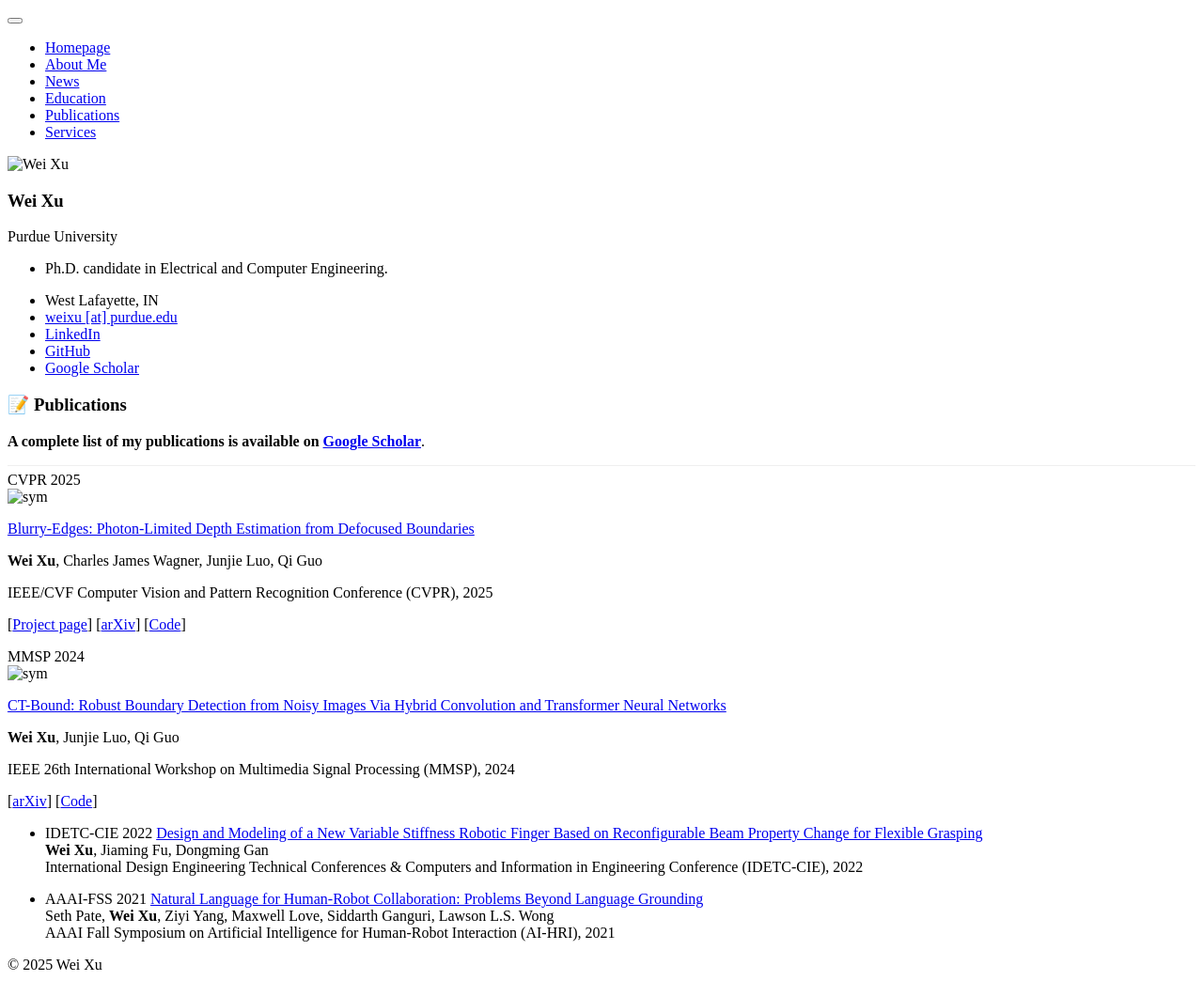
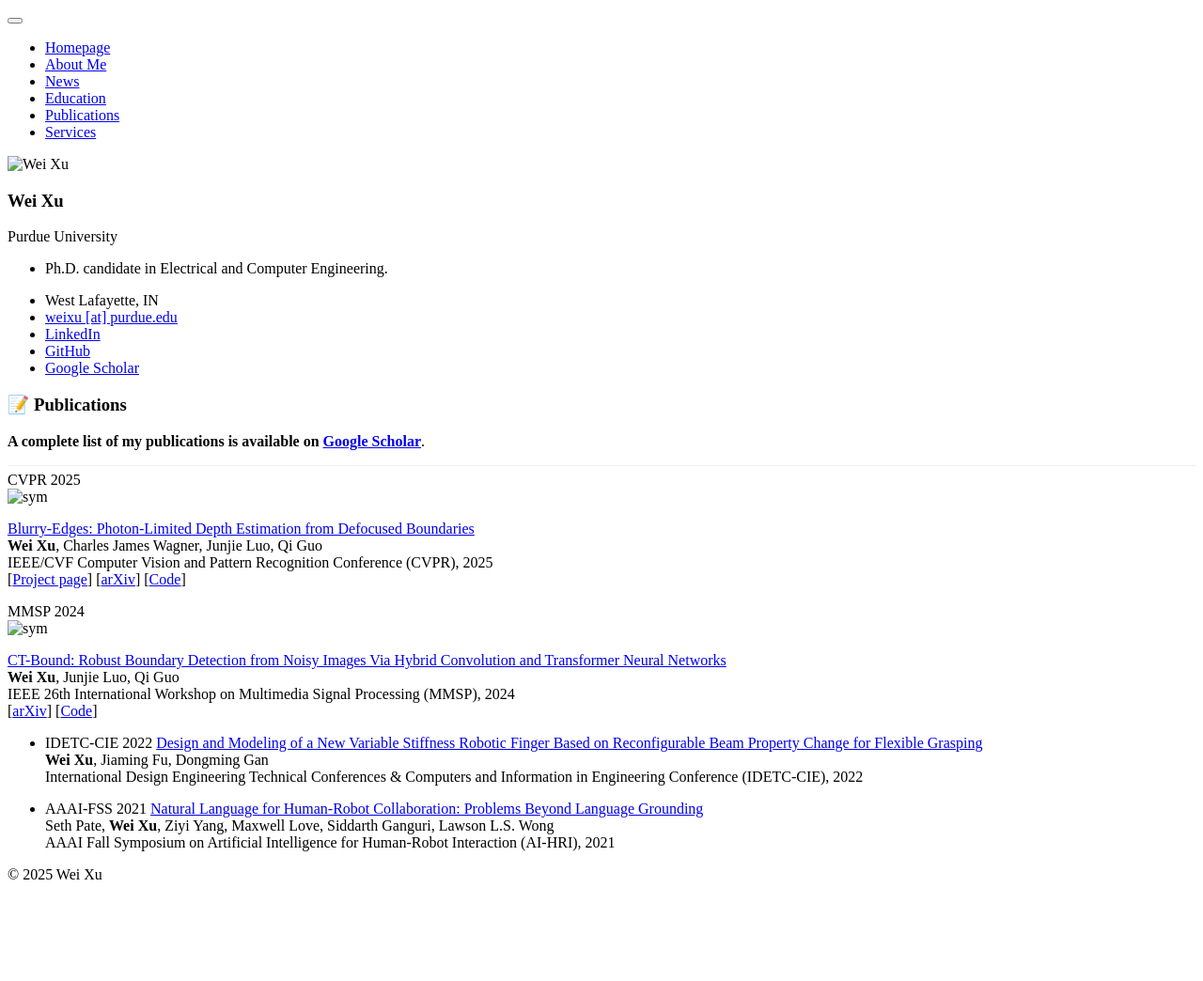
Before and after one commit to xuweiwen/xuweiwen.github.io, a Jekyll site: the page built from _pages/includes/publications.md, in a window 1280 px wide. Shown: the whole page at 94% size. Built offline with Jekyll 4.4.1, drawn with Linux system fonts in a browser that asks for light colours; our own code applies the rules of GitHub Pages for plain Markdown files; after the commit the page ends 948 px from its top, so only the background shows below that.

```diff
--- a/_pages/includes/publications.md
+++ b/_pages/includes/publications.md
@@ -7,13 +7,11 @@
 <div class='paper-box'><div class='paper-box-image'><div><div class="badge-image">CVPR 2025</div><img src='images/publication-teaser/blurry-edges.png' alt="sym" width="100%"></div></div>
 <div class='paper-box-text' markdown="1">
 
-[Blurry-Edges: Photon-Limited Depth Estimation from Defocused Boundaries](https://arxiv.org/abs/2503.23606)
+[Blurry-Edges: Photon-Limited Depth Estimation from Defocused Boundaries](https://arxiv.org/abs/2503.23606)<br>
+**Wei Xu**, Charles James Wagner, Junjie Luo, Qi Guo<br>
+IEEE/CVF Computer Vision and Pattern Recognition Conference (CVPR), 2025<br>
+[[Project page](https://blurry-edges.qiguo.org/)] [[arXiv](https://arxiv.org/abs/2503.23606)] [[Code](https://github.com/guo-research-group/Blurry-Edges)]
 
-**Wei Xu**, Charles James Wagner, Junjie Luo, Qi Guo
-
-IEEE/CVF Computer Vision and Pattern Recognition Conference (CVPR), 2025
-
-[[Project page](https://blurry-edges.qiguo.org/)] [[arXiv](https://arxiv.org/abs/2503.23606)] [[Code](https://github.com/guo-research-group/Blurry-Edges)]
 </div>
 </div>
 
@@ -21,13 +19,11 @@ IEEE/CVF Computer Vision and Pattern Recognition Conference (CVPR), 2025
 <div class='paper-box'><div class='paper-box-image'><div><div class="badge-image">MMSP 2024</div><img src='images/publication-teaser/ct-bound.png' alt="sym" width="100%"></div></div>
 <div class='paper-box-text' markdown="1">
 
-[CT-Bound: Robust Boundary Detection from Noisy Images Via Hybrid Convolution and Transformer Neural Networks](https://ieeexplore.ieee.org/abstract/document/10743517)
+[CT-Bound: Robust Boundary Detection from Noisy Images Via Hybrid Convolution and Transformer Neural Networks](https://ieeexplore.ieee.org/abstract/document/10743517)<br>
+**Wei Xu**, Junjie Luo, Qi Guo<br>
+IEEE 26th International Workshop on Multimedia Signal Processing (MMSP), 2024<br>
+[[arXiv](https://arxiv.org/abs/2403.16494)] [[Code](https://github.com/guo-research-group/CT-Bound)]
 
-**Wei Xu**, Junjie Luo, Qi Guo
-
-IEEE 26th International Workshop on Multimedia Signal Processing (MMSP), 2024
-
-[[arXiv](https://arxiv.org/abs/2403.16494)] [[Code](https://github.com/guo-research-group/CT-Bound)]
 </div>
 </div>
 
```
